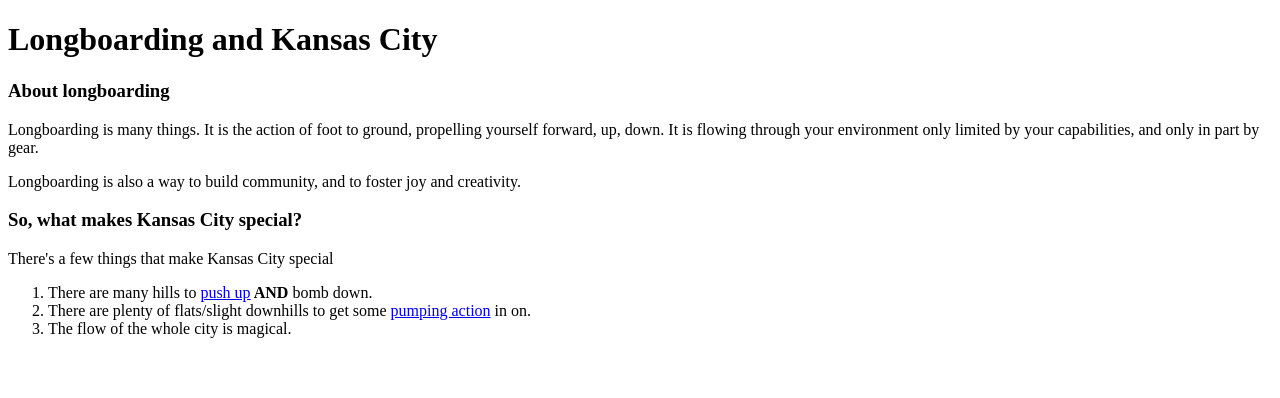
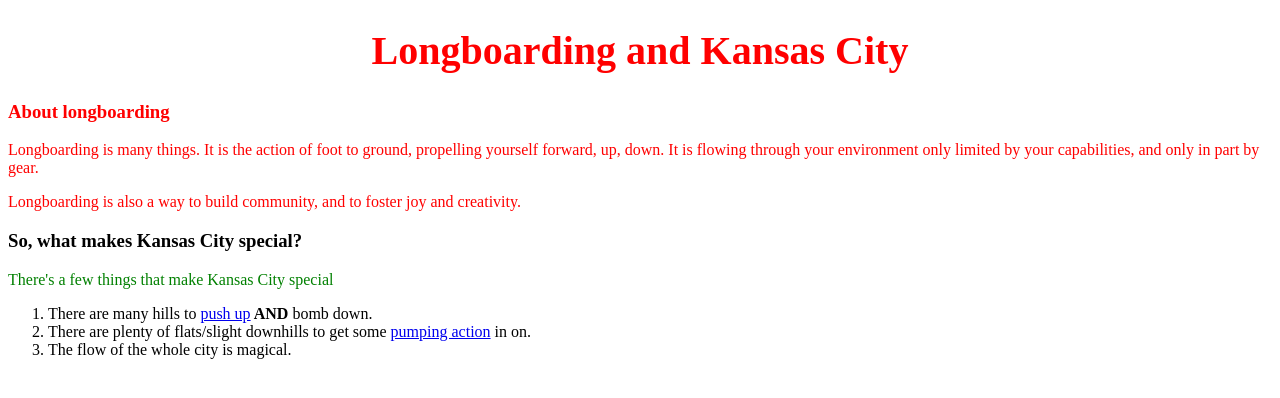
Before and after one commit to LaunchCodeAllhubs/js-assignment-4-html-me-something-ririthewizard, a website: page index.html in a window 1280 px wide. Drawn offline with Linux system fonts and the light colour scheme.

Commit message:
Added the required CSS

```diff
--- a/index.html
+++ b/index.html
@@ -2,19 +2,20 @@
 <html>
    <head>
       <title>Skating Kansas City</title>
+      <link rel="stylesheet" type="text/css" href="styles.css">
    </head>
    <body>
-      <header>
+      <header id="mainHeading">
          <h1>Longboarding and Kansas City</h1>
-         <div class = "About longboarding">
+         <div class = "aboutLongboarding">
             <h3>About longboarding</h3>
                <p>Longboarding is many things. It is the action of foot to ground, propelling yourself forward, up, down. It is flowing through your environment only limited by your capabilities, and only in part by gear. </p>
                <p>Longboarding is also a way to build community, and to foster joy and creativity.</p>
          </div>
       </header>
-         <div class = "Kansas City">
+         <div class = "kansasCity">
             <h3>So, what makes Kansas City special?</h3>
-               <p>There's a few things that make Kansas City special</p>
+               <p id="testP" class="funParagraph">There's a few things that make Kansas City special</p>
                <div>
                   <ol>
                      <li>There are many hills to <a href="https://youtu.be/HX0NAQoCOLo?t=329" target="_blank">push up</a><b> AND</b> bomb down.</li>
--- a/styles.css
+++ b/styles.css
@@ -1 +1,20 @@
 /* Write your CSS here! */
+
+h1 {
+    margin: 20px, 50px;
+    text-align: center;
+    font-size: 40px;
+}
+
+body{
+    margin: 8px;
+    display: block;
+}
+
+#mainHeading{
+    color: red;
+}
+
+.funParagraph{
+    color:green;
+}
```
